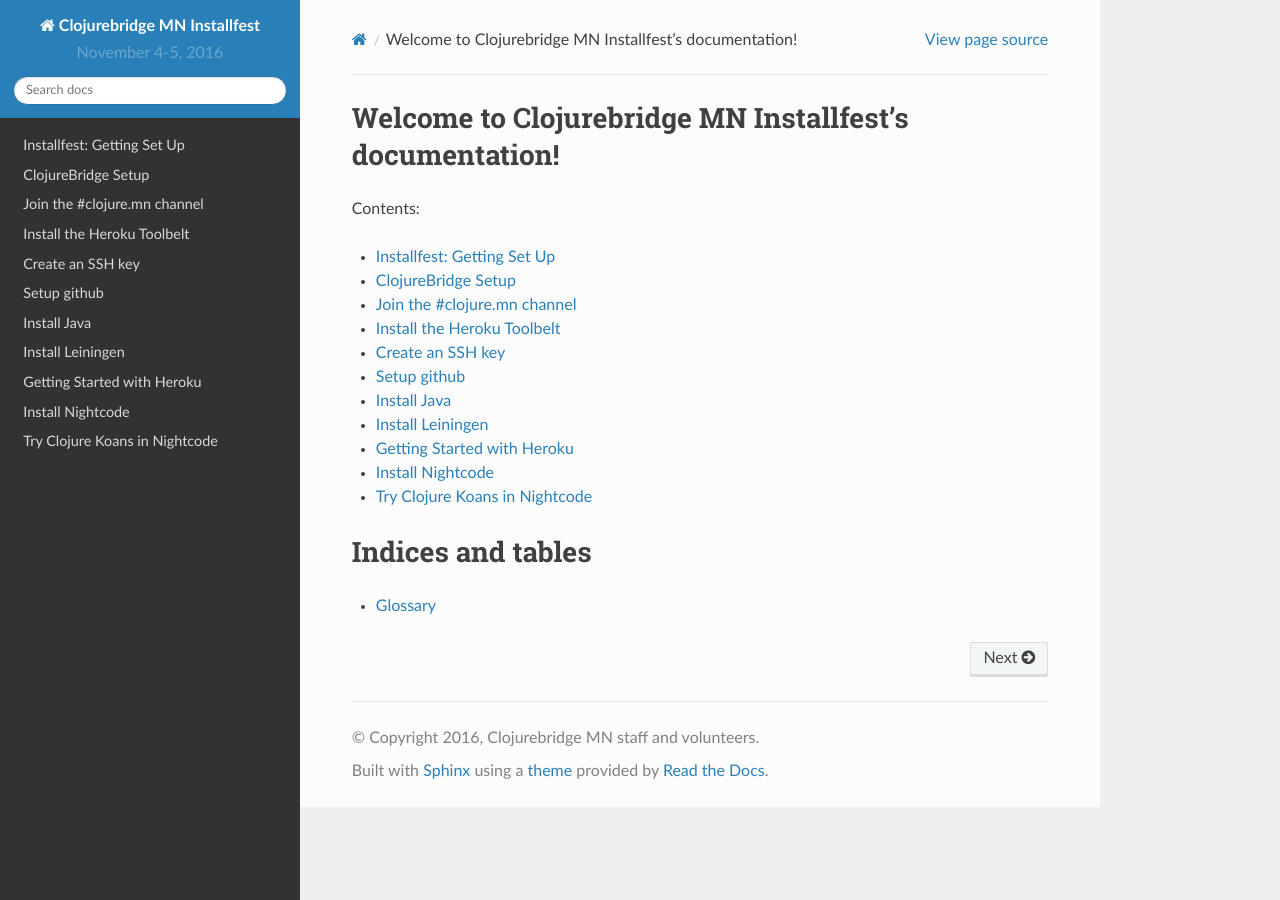
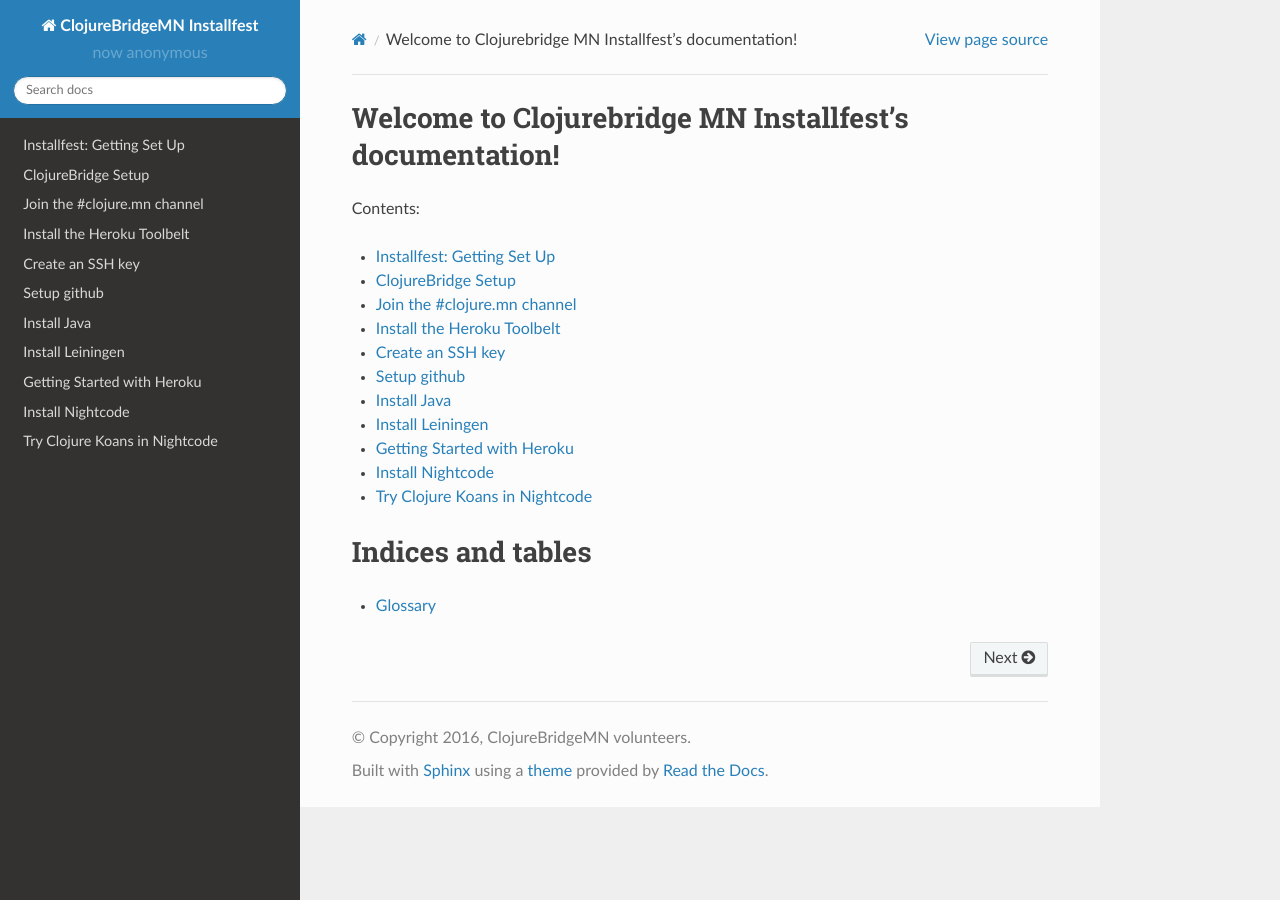
Before and after one commit to clojurebridge-minneapolis/installfest, a Sphinx documentation site: the page built from docs/index.rst, in a window 1280 px wide. Built offline with Sphinx 7.4.7 and the Read the Docs theme 2.0.0, drawn with Linux system fonts in a browser that asks for light colours.

```diff
--- a/docs/conf.py
+++ b/docs/conf.py
@@ -58,17 +58,14 @@ source_parsers = { '.md': CommonMarkParser, }
 master_doc = 'index'
 
 # General information about the project.
-project = 'Clojurebridge MN Installfest'
-copyright = '2016, Clojurebridge MN staff and volunteers'
-author = 'Clojurebridge MN staff and volunteers'
+project = 'ClojureBridgeMN Installfest'
+copyright = '2016, ClojureBridgeMN volunteers'
+author = 'ClojureBridgeMN volunteers'
 
 # The version info for the project you're documenting, acts as replacement for
 # |version| and |release|, also used in various other places throughout the
 # built documents.
 #
-# The short X.Y version.
-version = 'November 4-5, 2016'
-# The full version, including alpha/beta/rc tags.
 timestamp = 'now'
 if 'SERVER_TIMESTAMP' in os.environ:
     timestamp = os.environ['SERVER_TIMESTAMP']
@@ -76,7 +73,12 @@ user = 'anonymous'
 if 'SERVER_COMMITTER' in os.environ:
     user = os.environ['SERVER_COMMITTER']
 
-release = '%s %s' % (timestamp, user)
+# The short X.Y version.
+# version = 'November 4-5, 2016'
+version = '%s %s' % (timestamp, user)
+# The full version, including alpha/beta/rc tags.
+# release = '%s %s' % (timestamp, user)
+release = 'November 4-5, 2016'
 
 # The language for content autogenerated by Sphinx. Refer to documentation
 # for a list of supported languages.
@@ -254,7 +256,7 @@ html_static_path = ['_static']
 # html_search_scorer = 'scorer.js'
 
 # Output file base name for HTML help builder.
-htmlhelp_basename = 'ClojurebridgeMNInstallfestdoc'
+htmlhelp_basename = 'ClojureBridgeMNInstallfestdoc'
 
 # -- Options for LaTeX output ---------------------------------------------
 
@@ -280,8 +282,8 @@ latex_elements = {
 # (source start file, target name, title,
 #  author, documentclass [howto, manual, or own class]).
 latex_documents = [
-    (master_doc, 'ClojurebridgeMNInstallfest.tex', 'Clojurebridge MN Installfest Documentation',
-     'Clojurebridge MN staff and volunteers', 'manual'),
+    (master_doc, 'ClojureBridgeMNInstallfest.tex', 'ClojureBridgeMN Installfest Documentation',
+     'ClojureBridgeMN volunteers', 'manual'),
 ]
 
 # The name of an image file (relative to this directory) to place at the top of
@@ -322,7 +324,7 @@ latex_documents = [
 # One entry per manual page. List of tuples
 # (source start file, name, description, authors, manual section).
 man_pages = [
-    (master_doc, 'clojurebridgemninstallfest', 'Clojurebridge MN Installfest Documentation',
+    (master_doc, 'clojurebridgemninstallfest', 'ClojureBridgeMN Installfest Documentation',
      [author], 1)
 ]
 
@@ -337,8 +339,8 @@ man_pages = [
 # (source start file, target name, title, author,
 #  dir menu entry, description, category)
 texinfo_documents = [
-    (master_doc, 'ClojurebridgeMNInstallfest', 'Clojurebridge MN Installfest Documentation',
-     author, 'ClojurebridgeMNInstallfest', 'One line description of project.',
+    (master_doc, 'ClojureBridgeMNInstallfest', 'ClojureBridgeMN Installfest Documentation',
+     author, 'ClojureBridgeMNInstallfest', 'One line description of project.',
      'Miscellaneous'),
 ]
 
```
